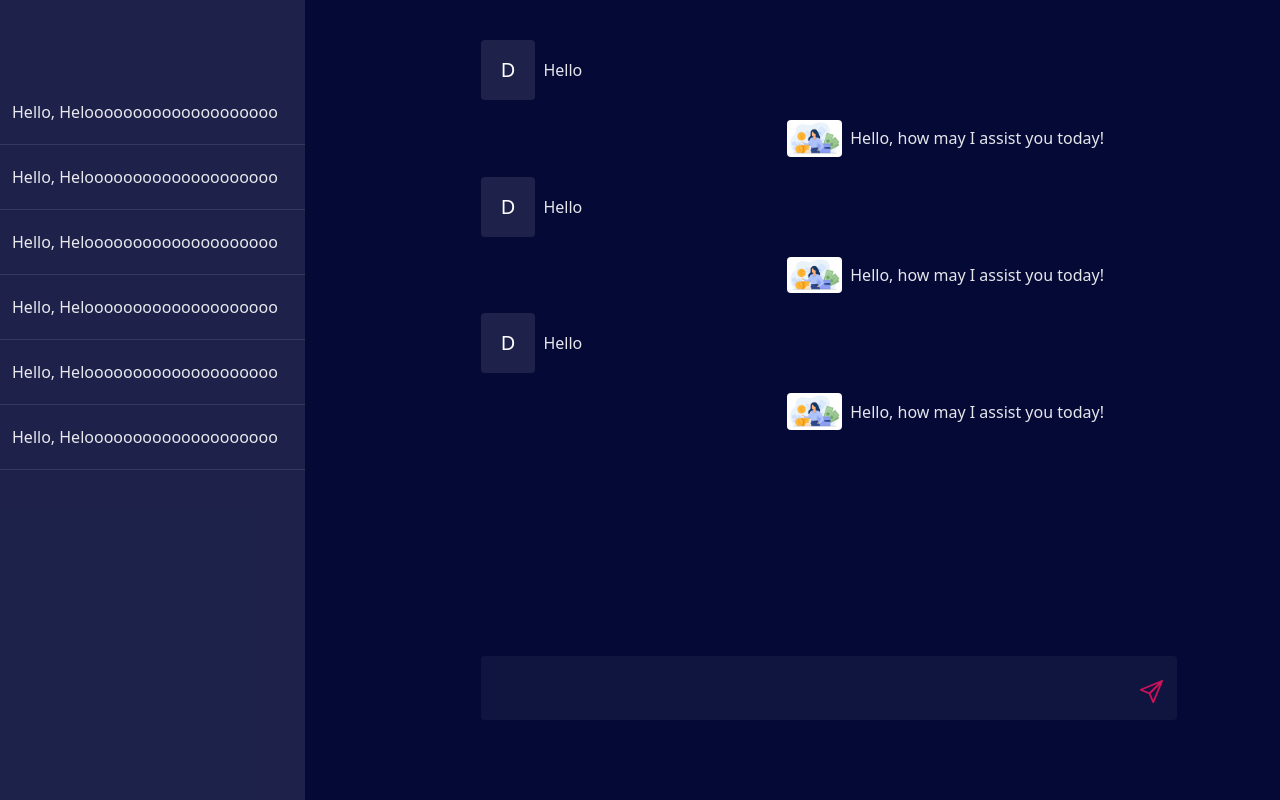
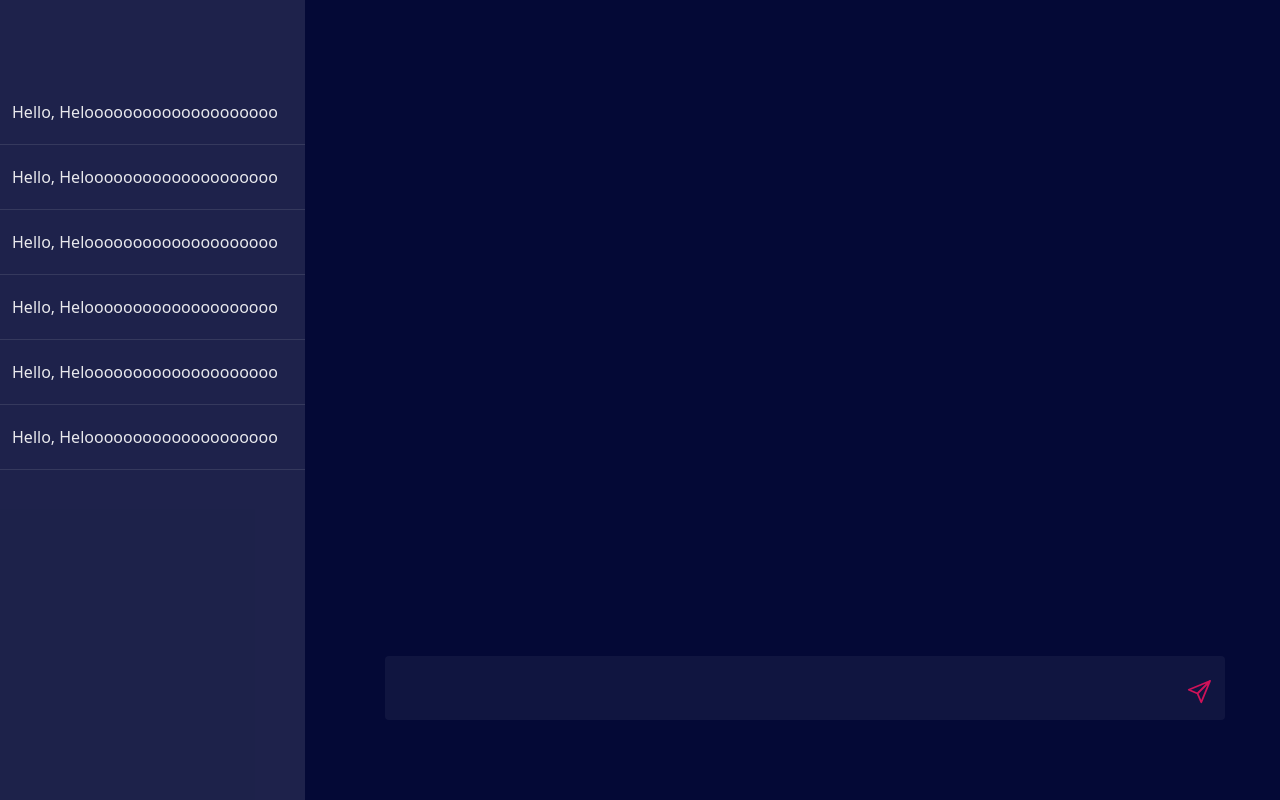
Before and after one commit to Delyc/AI_hackathon_ALU, a Next.js app: page /chat in a window 1280 px wide. Built offline with nearby package versions, Linux system fonts and the light colour scheme.

Commit message:
Feat: Swicthing languages

```diff
--- a/components/layout/Navbar.tsx
+++ b/components/layout/Navbar.tsx
@@ -1,18 +1,39 @@
 import Button from "../UI/Button";
 import Link from "next/link";
-
+import { languageChange } from "@/utils/languages";
+import uk from '../../public/assets/uk.png'
+import Image from "next/image";
 const Navbar = () => {
     return (
         <header className="flex items-center justify-between">
             <h1 className="text-[#Cf1259] font-bold text-4xl  py-5">App~Name</h1>
 
-            <nav>
+            <nav className="flex gap-10">
+                <div className="langWrap flex gap-2 items-center">
+                    <button className="" onClick={languageChange}>
+                        <a href="#" lang="english" className="active">
+
+                            <svg width="50px" height="40px" viewBox="0 0 36 36" xmlns="http://www.w3.org/2000/svg" xmlnsXlink="http://www.w3.org/1999/xlink" aria-hidden="true" role="img" className="iconify iconify--twemoji" preserveAspectRatio="xMidYMid meet"><path fill="#20603D" d="M36 27a4 4 0 0 1-4 4H4a4 4 0 0 1-4-4V9a4 4 0 0 1 4-4h28a4 4 0 0 1 4 4v18z"></path><path fill="#FAD201" d="M0 19h36v7H0z"></path><path fill="#00A1DE" d="M32 5H4a4 4 0 0 0-4 4v12h36V9a4 4 0 0 0-4-4z"></path><path fill="#FAD201" d="M26 5l.522 4.034l1.548-3.762l-.539 4.032L30 6.072l-1.565 3.755l3.221-2.484l-2.483 3.222L32.929 9l-3.234 2.469l4.033-.54l-3.762 1.548L34 13l-4.034.523l3.762 1.547l-4.033-.539L32.929 17l-3.756-1.565l2.483 3.222l-3.221-2.484L30 19.929l-2.469-3.234l.539 4.033l-1.548-3.762L26 21l-.522-4.034l-1.549 3.762l.54-4.033L22 19.929l1.565-3.756l-3.221 2.484l2.482-3.222L19.071 17l3.233-2.469l-4.032.539l3.761-1.547L18 13l4.033-.523l-3.761-1.548l4.032.54L19.071 9l3.755 1.565l-2.482-3.222l3.221 2.484L22 6.072l2.469 3.232l-.54-4.032l1.549 3.762z"></path><circle fill="#00A1DE" cx="26" cy="13" r="4"></circle><circle fill="#FAD201" cx="26" cy="13" r="3"></circle></svg>
+                        </a>
+
+                    </button>
+                    <div className="h-8 bg-white w-[1px]"></div>
+                    <button className="" onClick={languageChange}>
+                        <a href="#" lang="kiny">
+                            <Image src={uk} alt="UK" width={50} height={100} />
+                        </a>
+
+                    </button>
+
+
+                </div>
+
                 <Link href="/register">
-                <Button text={"Register"} className="hover:scale-110 hover:bg-white" />
+                    <Button text={"Register"} className="hover:scale-110 hover:bg-white" />
                 </Link>
             </nav>
         </header>
-      );
+    );
 }
 
 export default Navbar;
--- a/components/sections/Chat.tsx
+++ b/components/sections/Chat.tsx
@@ -1,10 +1,53 @@
 import Image from "next/image";
 import hero from '../../public/assets/hero2.jpg'
+import React, { HtmlHTMLAttributes, useRef } from 'react'
+interface Conversation{
+  role: string,
+  content: string
+}
+
+const Chat = () => {
+
+    const [value, setValue] = React.useState<string>("")
+    const [conversation, setConversation] = React.useState<Conversation[]>([])
+    const inputRef = useRef<HTMLInputElement>(null)
 
 
-const Chat = () => {
+    const handleInput = React.useCallback(
+    (e: React.ChangeEvent<HTMLInputElement>) => {
+      setValue(e.target.value)
+    },
+    [])
+
+    const handleKeyDown = async (e: React.KeyboardEvent<HTMLInputElement> )=> {
+    if(e.key === "Enter") {
+      const chatHistory = [...conversation, {role: "user", content: value}]
+
+
+      const res = await fetch("/api/openAIChat", {
+        method: "POST",
+        headers: {
+          "Content-Type": "application/json"
+        },
+        body: JSON.stringify({messages: chatHistory})
+      })
+
+      const data = await res.json()
+      setValue("")
+      setConversation([
+        ...chatHistory, {role: "assistant", content: data.result.choices[0].message.content}
+      ])
+    }
+    }
+
+    const handleRefresh = () => {
+      inputRef.current?.focus()
+      setValue("")
+      setConversation([])
+    }
+
     return (
-        <section className="bg-primary-blue h-screen flex ">
+        <section className=" h-screen flex bg-primary-blue">
 
             <div className="w-[25rem] h-screen bg-gray-50/10  py-20">
 
@@ -41,58 +84,71 @@ const Chat = () => {
 
             <div className="w-full">
 
-                <div className="px-44 py-10 flex flex-col gap-5 w-full">
+                <div className="px-20 py-10 flex flex-col gap-3 w-full h-[70vh] overflow-y-auto">
+                {conversation.map((item, index) => (
+            <React.Fragment key={index}>
+              <br />
+              {item.role === "assistant" ? (
 
-                    <div>
+
+                          <div className="w-full  flex justify-end">
+                          <div className="flex gap-2  w-1/2">
+                            <div className="relative h-[50px] w-[55px]">
+                              <Image src={hero} alt="bot profile" layout="fill" className="rounded absolute" />
+
+                            </div>
+                              <p className="text-white/90 w-5/6">{item.content}</p>
+                          </div>
+                      </div>
+              ) : (
+                  <div className="flex gap-2 w-1/2">
+                            <p className="py-4 px-5 rounded bg-white/10 text-white text-xl">D</p>
+                            <p className="text-white/90">{item.content}</p>
+                        </div>
+
+              )}
+            </React.Fragment>
+          ))}
+
+
+
+
+                    {/* {conversation.map((item, index) => {
+                        return(
+                            <div key={index}>
+                                {item.role === "assistant"} ? (
+                                    <div className="flex gap-2 items-center">
+                            <p className="py-4 px-5 rounded bg-white/10 text-white text-xl">D</p>
+                            <p className="text-white/90">{item.content}</p>
+                        </div>
+
+                                ): (
+                                    <div className="w-full flex justify-end">
                         <div className="flex gap-2 items-center">
-                            <p className="py-4 px-5 rounded bg-white/10 text-white text-xl">D</p>
-                            <p className="text-white/90">Hello</p>
+                            <Image src={hero} alt="bot profile" height={100} width={55} className="rounded" />
+                            <p className="text-white/90">{item.content}</p>
                         </div>
                     </div>
+                                )
+                            </div>
+                        )
+                    })} */}
 
-                    <div className="w-full flex justify-end">
-                        <div className="flex gap-2 items-center">
-                            <Image src={hero} alt="bot profile" height={100} width={55} className="rounded" />
-                            <p className="text-white/90">Hello, how may I assist you today!</p>
-                        </div>
-                    </div>
 
-                    <div>
-                        <div className="flex gap-2 items-center">
-                            <p className="py-4 px-5 rounded bg-white/10 text-white text-xl">D</p>
-                            <p className="text-white/90">Hello</p>
-                        </div>
-                    </div>
 
-                    <div className="w-full flex justify-end">
-                        <div className="flex gap-2 items-center">
-                            <Image src={hero} alt="bot profile" height={100} width={55} className="rounded" />
-                            <p className="text-white/90">Hello, how may I assist you today!</p>
-                        </div>
-                    </div>
 
-                    <div>
-                        <div className="flex gap-2 items-center">
-                            <p className="py-4 px-5 rounded bg-white/10 text-white text-xl">D</p>
-                            <p className="text-white/90">Hello</p>
-                        </div>
-                    </div>
 
-                    <div className="w-full flex justify-end">
-                        <div className="flex gap-2 items-center">
-                            <Image src={hero} alt="bot profile" height={100} width={55} className="rounded" />
-                            <p className="text-white/90">Hello, how may I assist you today!</p>
-                        </div>
-                    </div>
 
 
                 </div>
 
 
-                <div className="fixed bottom-0 py-20  px-44 w-full ">
+                <div className="fixed bottom-0 py-20  px-20 w-full ">
 
                     <div className="relative flex">
-                    <input className="bg-white/5 py-5 rounded px-5 outline-none text-white/60 w-3/4" />
+                    <input className="bg-white/5 py-5 rounded px-5 outline-none text-white/50 w-3/4" value={value}
+  onChange={handleInput}
+  onKeyDown={handleKeyDown}/>
                     <div className=" -ml-10 mt-5">
                     <svg width="30px" height="30px" viewBox="0 0 24 24" fill="none" xmlns="http://www.w3.org/2000/svg">
 <path d="M20 4L3 11L10 14M20 4L13 21L10 14M20 4L10 14" stroke="#Cf1259" stroke-width="1.5" stroke-linecap="round" stroke-linejoin="round"/>
--- a/components/sections/Landing.tsx
+++ b/components/sections/Landing.tsx
@@ -2,6 +2,7 @@ import Navbar from "../layout/Navbar";
 import hero from '../../public/assets/hero2.png'
 import Image from "next/image";
 import HowItWorks from "./HowItWorks";
+import {languageChange} from '../../utils/languages'
 const Landing = () => {
     return (
         <section>
@@ -9,7 +10,8 @@ const Landing = () => {
 
             <section className="flex justify-between items-center py-20 px-20">
                 <div className="w-1/2">
-                <h1 className="text-white text-5xl leading-[60px] tracking-[1px]">We Are Your Financial Partner When You’ve Outgrown The Rest</h1>
+                    <h1 className="title" id="title">test</h1>
+                <h1 id="description" className="description text-white text-5xl leading-[60px] tracking-[1px]">We Are Your Financial Partner When You’ve Outgrown The Rest</h1>
                 </div>
 
 
--- a/pages/api/openAIChat.ts
+++ b/pages/api/openAIChat.ts
@@ -2,7 +2,7 @@ import type { NextApiRequest, NextApiResponse } from "next"
 import { Configuration, OpenAIApi } from "openai"
 
 const configuration = new Configuration({
-  apiKey: "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",
+  apiKey: process.env.OPENAI_API_KEY,
 })
 const openai = new OpenAIApi(configuration)
 
--- a/pages/index.tsx
+++ b/pages/index.tsx
@@ -52,10 +52,11 @@ export default function Home() {
       <Landing />
       </section>
       <HowItWorks />
-<h1>hello</h1>
+
+      <iframe width="350" height="430" allow="microphone;" src="https://console.dialogflow.com/api-client/demo/embedded/c9e8a0e5-c7bb-4f4e-8467-ee51abe867ff"></iframe>
     </section>
-    {/* <h1 className='text-6xl text-red-500'>Helloooo</h1> */}
-{/* <div>
+    {/* <h1 className='text-6xl text-red-500'>Helloooo</h1>  */}
+ {/* <div>
   <h1>Type be;owkkf</h1>
   <input
   placeholder='type here'
--- /dev/null
+++ b/utils/languages.js
@@ -0,0 +1,40 @@
+
+export const languageChange = () => {
+
+
+
+
+const langEl = document.querySelector('.langWrap')
+const link = document.querySelectorAll('a')
+const titleEl = document.getElementById('#title')
+const descEl = document.getElementById('#description')
+
+
+link.forEach(el => {
+    el.addEventListener('click', () => {
+        console.log("el", el)
+        langEl.querySelector('.active').classList.remove('active')
+        el.classList.add('active')
+        const attr = el.getAttribute('lang')
+
+        console.log("value", document.getElementById("title").value)
+        document.getElementById("title").textContent = data[attr].title
+        document.getElementById("description").textContent = data[attr].description
+
+    })
+})
+var data = {
+    "english" :
+    {
+        "title" : "testtt",
+        "description" : "Testing englis"
+    },
+
+    "kiny" :
+    {
+        "title" : "muraho",
+        "description" : "muraho cyane"
+    }
+}
+
+}
```
Also changed, not shown: public/assets/uk.png (added).
